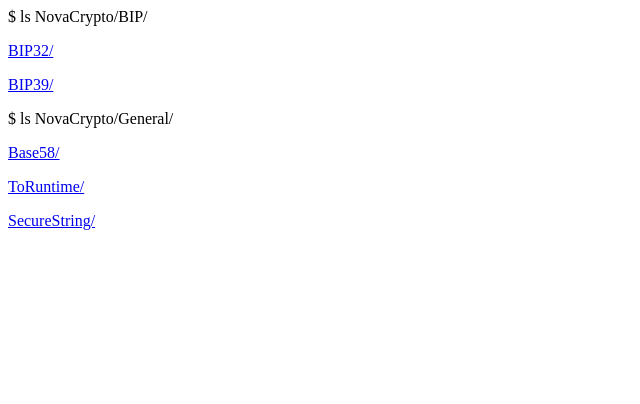
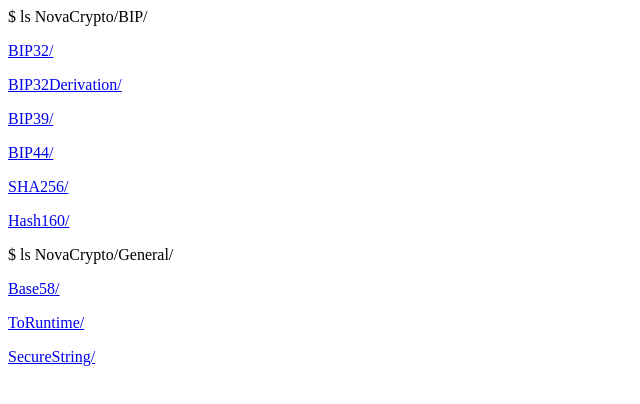
Before and after one commit to NovaCrypto/novacrypto.github.io, a plain HTML site: page index.html in a window 1280 px wide. Shown: the whole page, without its empty margins (0-640 px from the left). Drawn offline with Linux system fonts and the light colour scheme.

Commit message:
Update index.html

```diff
--- a/index.html
+++ b/index.html
@@ -3,7 +3,15 @@ $ ls NovaCrypto/BIP/
 <p/>
 <a href="https://novacrypto.github.io/BIP32">BIP32/</a>
 <p/>
+<a href="https://novacrypto.github.io/BIP32 Derivation">BIP32Derivation/</a>
+<p/>
 <a href="https://novacrypto.github.io/BIP39">BIP39/</a>
+<p/>
+<a href="https://novacrypto.github.io/BIP44">BIP44/</a>
+<p/>
+<a href="https://novacrypto.github.io/SHA256">SHA256/</a>
+<p/>
+<a href="https://novacrypto.github.io/Hash160">Hash160/</a>
 <p/>
 $ ls NovaCrypto/General/
 <p/>
```
